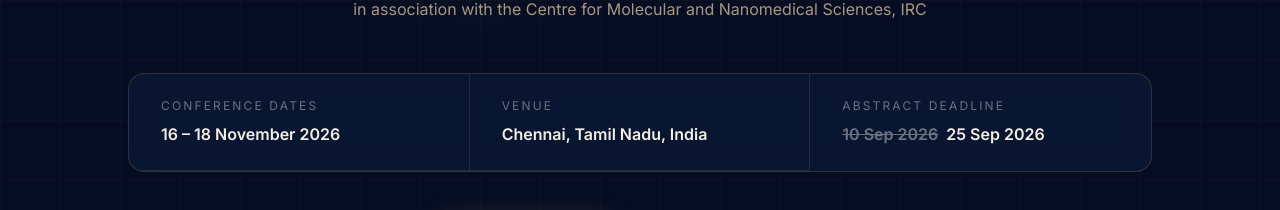
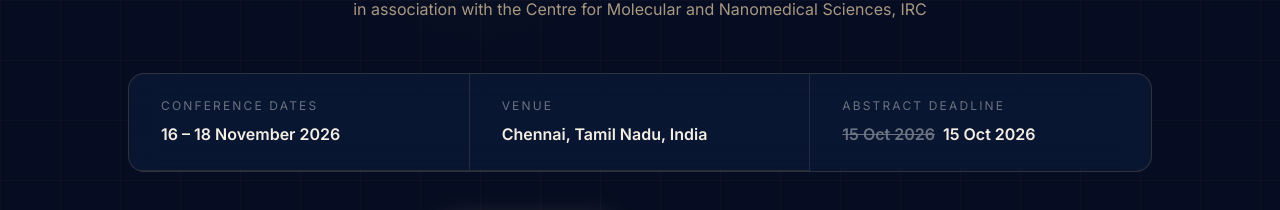
Before and after one commit to vkrm03/icabdai2026, a React (Vite) app: page / in a window 1280 px wide. Shown: the part 840-1050 px from the top of the page. Built offline with nearby package versions, Linux system fonts and the light colour scheme.

Commit message:
Publications Extra added and Date updated

```diff
--- a/src/components/Hero.jsx
+++ b/src/components/Hero.jsx
@@ -165,9 +165,9 @@ export default function Hero() {
                     className="line-through mr-2"
                     style={{ color: "#6B7280" }}
                   >
-                    10 Sep 2026
+                    15 Oct 2026
                   </span>
-                  <span>25 Sep 2026</span>
+                  <span>15 Oct 2026</span>
                 </>
               ),
             },
--- a/src/components/ImportantDates.jsx
+++ b/src/components/ImportantDates.jsx
@@ -7,8 +7,8 @@ import {
 // ─── Data ─────────────────────────────────────────────────────────────────────
 const MILESTONES = [
   {
-  date: new Date("2026-09-25"),
-  display: "25 Sep 2026",
+  date: new Date("2026-10-15"),
+  display: "15 Oct 2026",
   oldDisplay: "30 Aug 2026",
   title: "Abstract Submission",
   subtitle: "Submit your research abstract",
@@ -22,8 +22,8 @@ const MILESTONES = [
     icon: Bell,
   },
   {
-    date: new Date("2026-09-25"),
-    display: "25 Sep 2026",
+    date: new Date("2026-10-15"),
+    display: "15 Oct 2026",
     title: "Early Bird Registration",
     subtitle: "Discounted registration window closes",
     icon: Award,
--- a/src/components/Publications.jsx
+++ b/src/components/Publications.jsx
@@ -3,8 +3,10 @@ import { BookOpen, Trophy, Award } from "lucide-react";
 
 import publication1 from "../assets/publications/1.jpeg";
 import publication2 from "../assets/publications/2.jpeg";
+import publication3 from "../assets/publications/3.jpeg";
+import publication4 from "../assets/publications/4.jpeg";
 
-const publications = [publication1, publication2];
+const publications = [publication1, publication2, publication3];
 
 const awards = [
   {
```
Also changed, not shown: src/assets/publications/3.jpeg (added), 1 other file (tests, documents, lock files or other folders).
